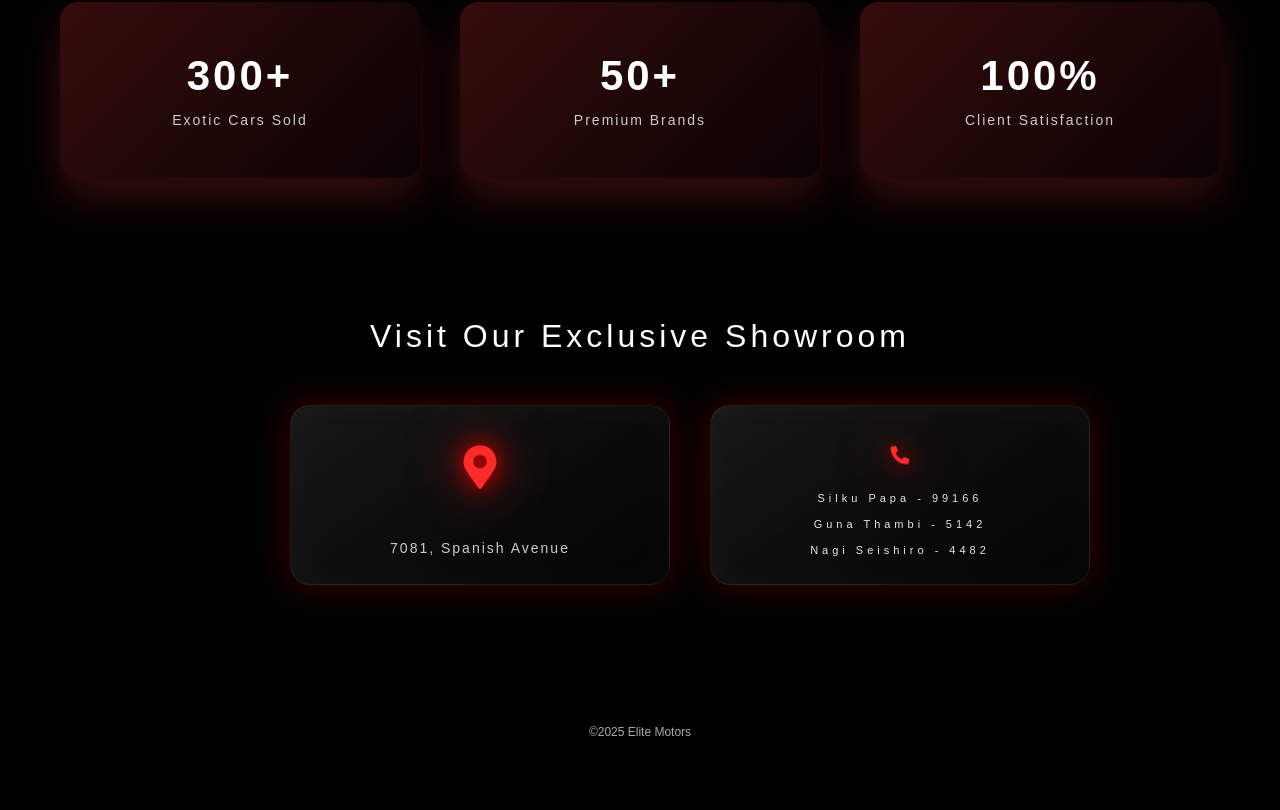
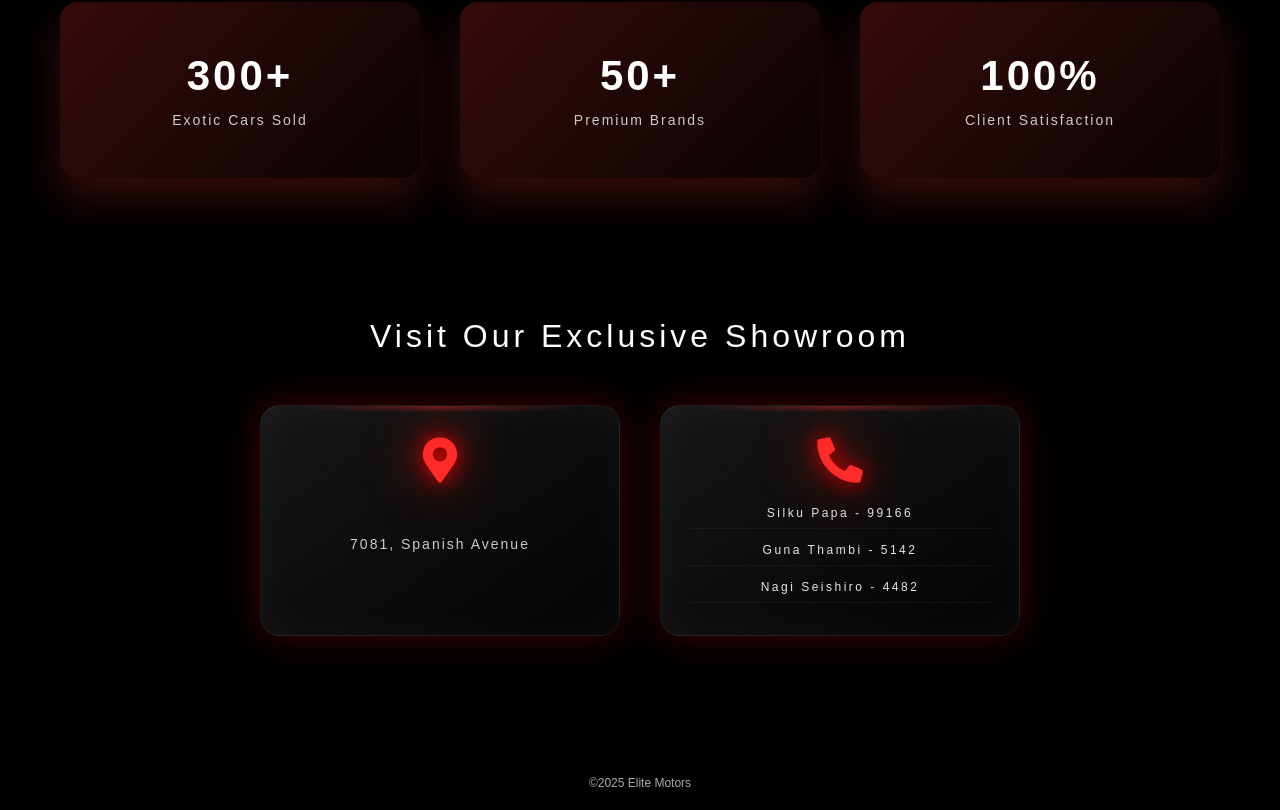
Before and after one commit to Mani9585/Elite-Cars, a React (Create React App) app: page / in a window 1280 px wide. Shown: the part 1852-2662 px from the top of the page. Before the commit the page ends 2611 px from the top, so only its background shows below. Built offline with nearby package versions, Linux system fonts and the light colour scheme; no server answers.

Commit message:
Location Change

```diff
--- a/src/components/Home.css
+++ b/src/components/Home.css
@@ -320,73 +320,63 @@
   letter-spacing: 4px;
 }
 
+/* Grid */
 .showroom-info {
   margin-top: 50px;
   display: grid;
   grid-template-columns: repeat(2, 1fr);
   gap: 40px;
-  max-width: 700px;
+  max-width: 760px;
   margin-inline: auto;
 }
 
+/* Card */
 .showroom-card {
-  height: 180px;
-  padding: 30px;
-  background: rgba(255, 255, 255, 0.04);
-  border-radius: 18px;
-  display: flex;
-  flex-direction: column;
-  align-items: center;
-  justify-content: space-between;
-}
+  width: 100%;
+  max-width: 380px;
+  margin: 0 auto;
 
-.showroom-icon {
-  font-size: 48px;
-  color: #d32f2f;
-}
-
-.showroom-text {
-  font-size: 14px;
-  letter-spacing: 2px;
-  color: #ccc;
-}
-
-.contact-text {
-  font-size: 11px;
-  letter-spacing: 4px;
-  color: #e6e6e6;
-  font-family: "Orbitron", "Poppins", sans-serif;
-}
-
-.showroom-card {
-  width: 380px;
-  padding: 28px 30px;
+  padding: 32px 28px;
   border-radius: 20px;
   background:
     linear-gradient(145deg, rgba(255,255,255,0.06), rgba(0,0,0,0.7)),
-    rgba(10,10,10,0.8);
+    rgba(10,10,10,0.85);
+
   backdrop-filter: blur(14px);
   -webkit-backdrop-filter: blur(14px);
+
   box-shadow:
     0 0 35px rgba(255,0,0,0.25),
-    inset 0 0 40px rgba(255,255,255,0.03);
+    inset 0 0 40px rgba(255,255,255,0.04);
+
   border: 1px solid rgba(255,255,255,0.08);
 
   display: flex;
   flex-direction: column;
   align-items: center;
   gap: 14px;
+
   position: relative;
-  overflow: hidden;   /* keeps glow inside */
-  padding-top: 40px;  /* gives room for the icon */
+  overflow: hidden;
 }
 
+/* Red glow line on top */
+.showroom-card::before {
+  content: "";
+  position: absolute;
+  top: 0;
+  left: 10%;
+  width: 80%;
+  height: 2px;
+  background: linear-gradient(90deg, transparent, #ff2a2a, transparent);
+  filter: blur(2px);
+}
+
+/* Icon */
 .showroom-icon {
-  font-size: 42px;
+  font-size: 44px;
   color: #ff2a2a;
-  margin-bottom: 14px;
-  position: relative;
-  z-index: 2;
+  margin-bottom: 10px;
 
   filter:
     drop-shadow(0 0 10px rgba(255,0,0,0.9))
@@ -395,10 +385,32 @@
   animation: ring 1.4s infinite alternate;
 }
 
+/* Icon pulse */
 @keyframes ring {
   from { transform: scale(1); }
   to { transform: scale(1.12); }
 }
+
+/* Title text */
+.showroom-text {
+  font-size: 14px;
+  letter-spacing: 2px;
+  color: #ccc;
+  margin-top: 30px;
+}
+
+/* Contacts */
+.contact-text {
+  width: 100%;
+  text-align: center;
+  font-family: "Orbitron", "Poppins", sans-serif;
+  letter-spacing: 2.5px;
+  font-size: 12px;
+  color: #e6e6e6;
+  padding-bottom: 8px;
+  border-bottom: 1px solid rgba(255,255,255,0.05);
+}
+
 
 
 /* ===========================
```
